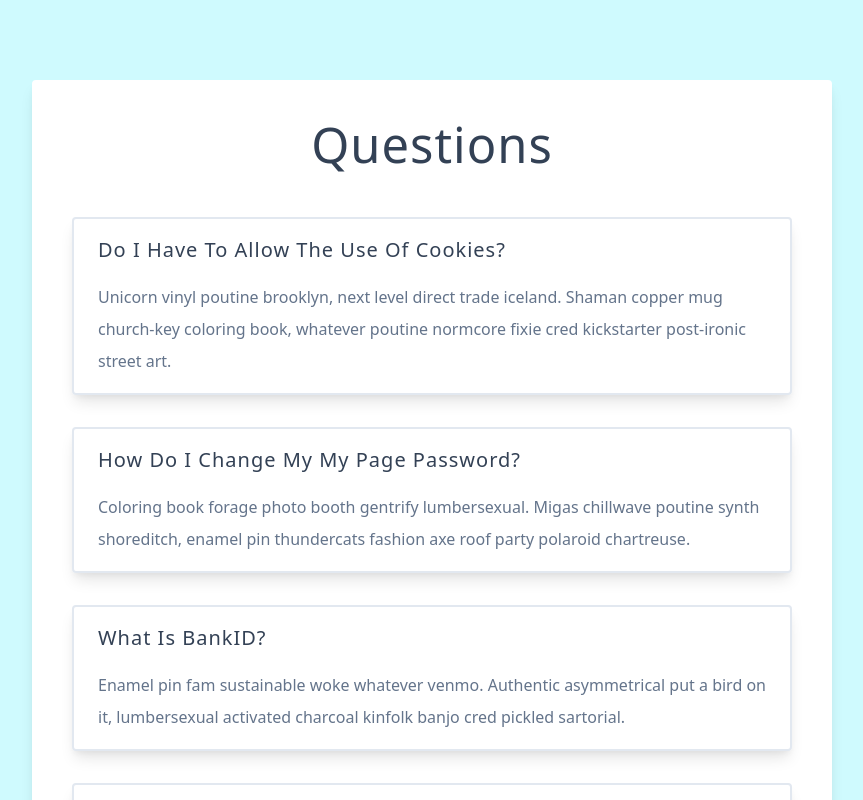
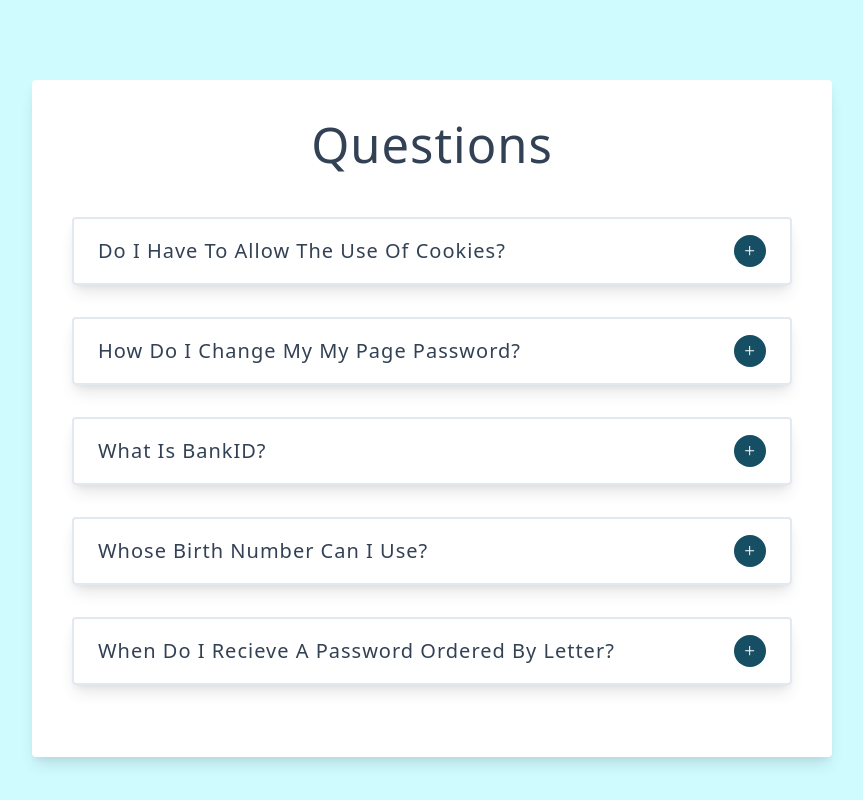
Before and after one commit to stormymayday/Questions-React, a React (Vite) app: page / in a window 1280 px wide. Shown: the top 800 px of the page, without its empty margins (208-1071 px from the left). Built offline with nearby package versions, Linux system fonts and the light colour scheme.

Commit message:
Implemented toggle functionality

```diff
--- a/src/components/Question.jsx
+++ b/src/components/Question.jsx
@@ -9,8 +9,15 @@
         <article className='question'>
             <header>
                 <h5>{title}</h5>
+                <button className='question-btn' onClick={() => setShowInfo(!showInfo)}>
+                    {
+                        showInfo ? <AiOutlineMinus /> : <AiOutlinePlus />
+                    }
+                </button>
             </header>
-            <p>{info}</p>
+
+            {showInfo && <p>{info}</p>}
+
         </article>
     );
 }
```
